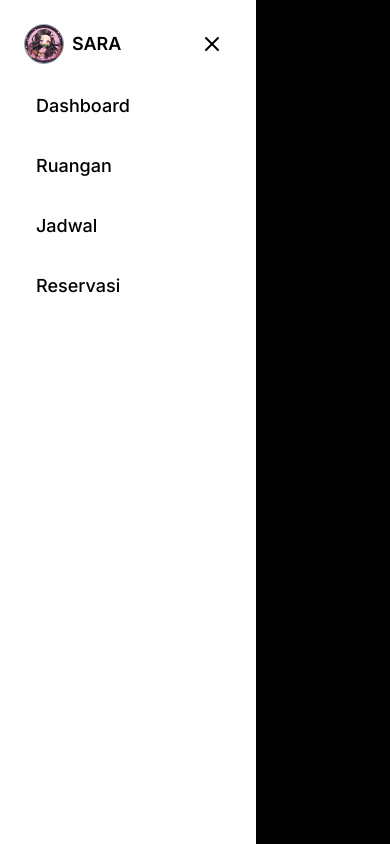
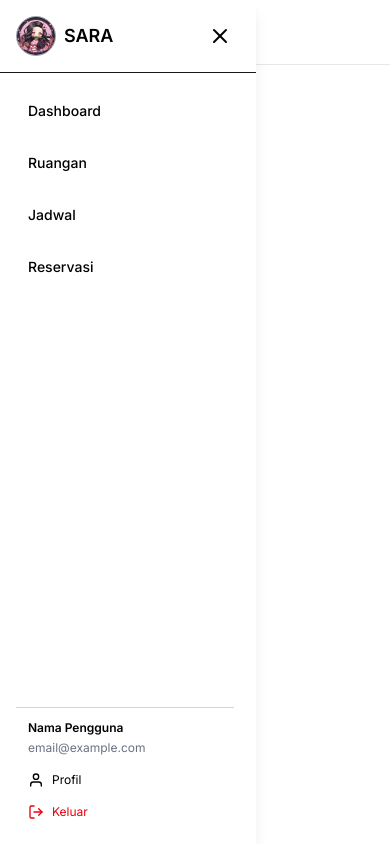
Before and after one commit to rafalino26/framework-project, a Next.js app: page /dashboard in a window 390 px wide. Both pictures are taken after a click on the button 44 px from the left and 32 px from the top of the page. Built offline with nearby package versions, Linux system fonts and the light colour scheme.

Commit message:
fix: navbar responsive

```diff
--- a/src/app/dashboard/component/Navbar.tsx
+++ b/src/app/dashboard/component/Navbar.tsx
@@ -2,8 +2,9 @@
 
 import Link from "next/link";
 import { usePathname } from "next/navigation";
-import { useState } from "react";
+import { useState, useEffect, useRef } from "react";
 import { Menu, X } from "lucide-react";
+import { FiUser, FiLogOut } from "react-icons/fi";
 
 const menuItems = [
   { label: "Dashboard", path: "/dashboard" },
@@ -15,10 +16,27 @@ const menuItems = [
 export default function Navbar() {
   const pathname = usePathname();
   const [open, setOpen] = useState(false);
+  const [dropdownOpen, setDropdownOpen] = useState(false);
+  const dropdownRef = useRef<HTMLDivElement>(null);
+
+  // Tutup dropdown kalau klik di luar
+  useEffect(() => {
+    function handleClickOutside(event: MouseEvent) {
+      if (dropdownRef.current && !dropdownRef.current.contains(event.target as HTMLElement)) {
+        setDropdownOpen(false);
+      }
+    }
+    document.addEventListener("mousedown", handleClickOutside);
+    return () => {
+      document.removeEventListener("mousedown", handleClickOutside);
+    };
+  }, []);
 
   return (
+    <>
+      {/* Navbar */}
       <nav className="fixed top-0 left-0 right-0 z-50 bg-white border-b px-6 py-3 flex items-center justify-between border-gray-200">
-      {/* Sidebar Button (Pindah ke kiri atas) */}
+        {/* Sidebar Button (Mobile) */}
         <button
           className="p-2 rounded-md hover:bg-gray-200 text-black md:hidden"
           onClick={() => setOpen(true)}
@@ -52,25 +70,60 @@ export default function Navbar() {
           </ul>
         </div>
 
-      {/* Profile di Navbar (Desktop) */}
+        {/* Profile + Dropdown (Desktop) */}
+        <div className="relative hidden md:block" ref={dropdownRef}>
           <img
             src="/profilepict1.png"
             alt="User profile"
-        className="hidden md:block w-10 h-10 rounded-full border border-gray-400 cursor-pointer mr-4"
+            className="w-10 h-10 rounded-full border border-gray-400 cursor-pointer mr-4"
+            onClick={() => setDropdownOpen(!dropdownOpen)}
           />
 
-      {/* Overlay Transparan + Sidebar */}
+          {/* Dropdown Menu (Desktop) */}
+          {dropdownOpen && (
+            <div className="absolute right-0 mt-2 w-48 bg-white border border-gray-200 rounded-lg shadow-lg z-50">
+              <div className="p-4">
+                <p className="text-sm font-semibold text-black">Nama Pengguna</p>
+                <p className="text-xs text-gray-500">email@example.com</p>
+              </div>
+              <hr className="border-gray-300" />
+              <div className="flex flex-col">
+                <Link
+                  href="/dashboard/editor-profile"
+                  className="flex items-center gap-2 px-4 py-2 text-sm text-black hover:bg-gray-100"
+                >
+                  <FiUser className="w-5 h-5" />
+                  Profil
+                </Link>
+                <Link
+                  href="/"
+                  className="flex items-center gap-2 px-4 py-2 text-sm text-red-600 hover:bg-gray-100"
+                >
+                  <FiLogOut className="w-5 h-5" />
+                  Keluar
+                </Link>
+              </div>
+            </div>
+          )}
+        </div>
+      </nav>
+
+      {/* Overlay Transparan */}
       {open && (
         <div
-          className="fixed inset-0 bg-black bg-opacity-0 z-50" // Warna transparan
-          onClick={() => setOpen(false)} // Klik luar sidebar = close
-        >
+          className="fixed inset-0 bg-transparent backdrop-blur-none transition-opacity z-40"
+          onClick={() => setOpen(false)}
+        />
+      )}
+
+      {/* Sidebar (Mobile) */}
       <div
-            className="w-64 bg-white h-full p-6 shadow-lg flex flex-col"
-            onClick={(e) => e.stopPropagation()} // Supaya sidebar gak ke-close kalau diklik dalam
+        className={`fixed left-0 top-0 h-full w-64 bg-white shadow-lg transform transition-transform z-50 ${
+          open ? "translate-x-0" : "-translate-x-full"
+        }`}
       >
         {/* Header Sidebar */}
-            <div className="flex items-center justify-between mb-4">
+        <div className="flex items-center justify-between p-4 border-b">
           {/* Profile & Nama Aplikasi (Hanya di Sidebar) */}
           <div className="flex items-center">
             <img
@@ -90,22 +143,49 @@ export default function Navbar() {
           </button>
         </div>
 
-            {/* Menu Items (Sekarang warnanya hitam) */}
-            <nav className="flex flex-col gap-2">
+        {/* Menu Items */}
+        <nav className="flex flex-col gap-2 p-4">
           {menuItems.map((item) => (
             <Link
               key={item.path}
               href={item.path}
-                  className={`p-3 rounded-md text-lg font-medium text-black`} // Ditambah text-black
+              className="p-3 rounded-md text-sm font-medium text-black"
               onClick={() => setOpen(false)}
             >
               {item.label}
             </Link>
           ))}
         </nav>
+
+{/* Profile Dropdown di Sidebar (Mobile) */}
+<div className="absolute bottom-4 left-4 w-[85%] text-xs">
+  {/* Garis pemisah */}
+  <hr className="border-gray-300 mb-2" />
+
+  <p className="font-semibold text-black px-3 py-1">Nama Pengguna</p>
+  <p className="text-gray-500 px-3 pb-2">email@example.com</p>
+
+  <div className="flex flex-col">
+    <Link
+      href="/dashboard/editor-profile"
+      className="flex items-center gap-2 px-3 py-2 text-black hover:bg-gray-100"
+      onClick={() => setOpen(false)}
+    >
+      <FiUser className="w-4 h-4" />
+      Profil
+    </Link>
+    <Link
+      href="/"
+      className="flex items-center gap-2 px-3 py-2 text-red-600 hover:bg-gray-100"
+      onClick={() => setOpen(false)}
+    >
+      <FiLogOut className="w-4 h-4" />
+      Keluar
+    </Link>
   </div>
 </div>
-      )}
-    </nav>
+
+      </div>
+    </>
   );
 }
```
Lines whose indentation alone changed are shown as unchanged.
